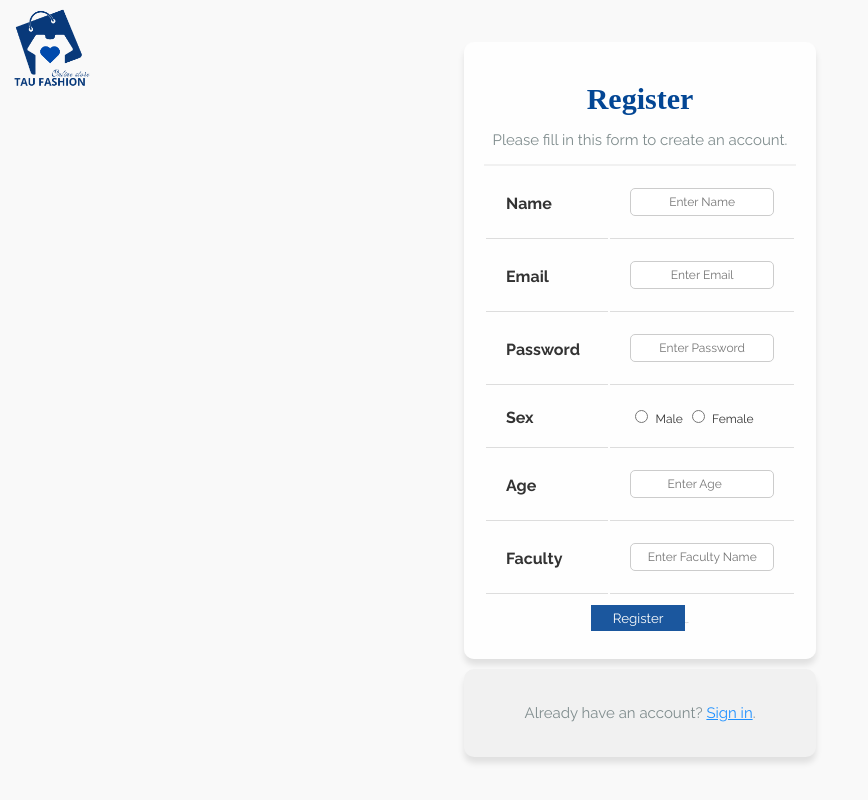
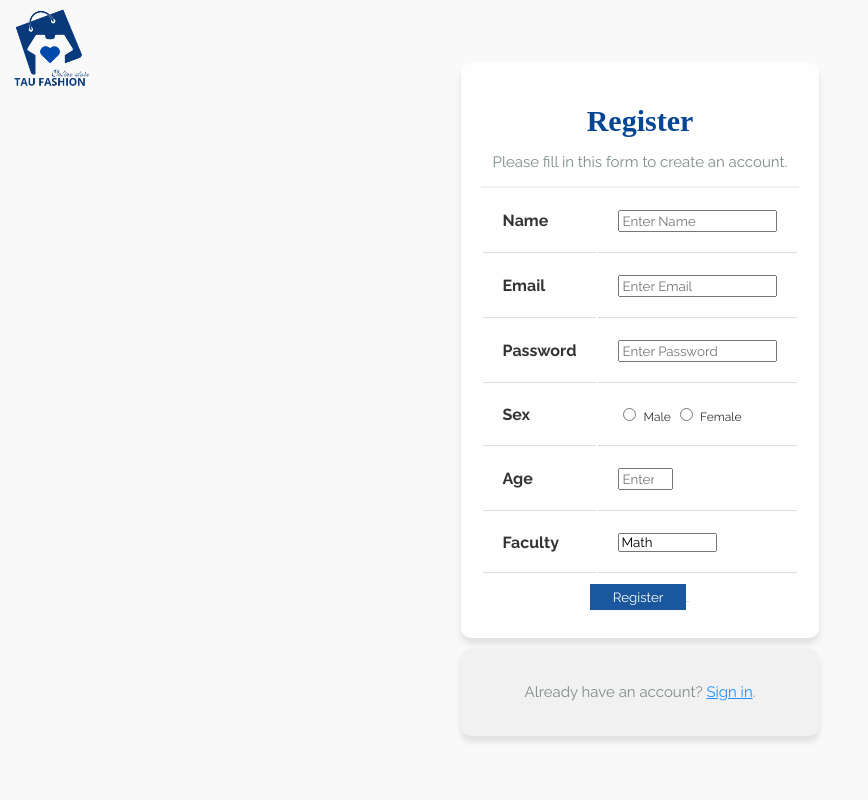
Before and after one commit to mariiamantsurova/Projects, a Flask app: page /register in a window 1280 px wide. Shown: the whole page, without its empty margins (0-868 px from the left). Run offline with Flask 3, Linux system fonts and the light colour scheme; some web fonts are replaced.

Commit message:
register

```diff
--- a/Online_store/static/css/register_and_login.css
+++ b/Online_store/static/css/register_and_login.css
@@ -12,7 +12,7 @@
 input[type="text"],
 input[type="password"],
 [type="number"],
-[type="email"] {
+[type="email"],  {
   width: 100%;
   padding: 6px 8px;
   margin-bottom: 2px;
@@ -22,6 +22,7 @@ input[type="password"],
   box-sizing: border-box;
   text-align: center;
 }
+
 
 input[type="text"]:focus,
 input[type="password"]:focus,
@@ -131,3 +132,22 @@ td {
   border-bottom: 1px solid #ddd;
   padding: 20px 20px;
 }
+
+
+* Styling the select dropdown for multiple choice */
+.faculty {
+  width: 100%;
+  padding: 6px 8px;
+  margin-bottom: 2px;
+  border: 1px solid #ccc;
+  border-radius: 5px;
+  font-size: 12px;
+  box-sizing: border-box;
+  text-align: center;
+}
+
+/* Focus state for the select dropdown */
+select:focus {
+  background-color: #ddd;
+  outline: none;
+}
--- a/Online_store/templates/register.html
+++ b/Online_store/templates/register.html
@@ -48,9 +48,19 @@
                         <td><input type="number" name="age" placeholder="Enter Age" min="1" max="100" required> </td>
                     </tr>
                     <tr>
-                        <th><b>Faculty</b></th>
-                        <td><input type="text" placeholder="Enter Faculty Name" name="faculty" required></td>
-                    </tr>
+    <th><b>Faculty</b></th>
+    <td>
+        <select name="faculty" id="facylty" multiple size="1">
+            <option value="Math">Math</option>
+            <option value="Engineering">Engineering</option>
+            <option value="Psychology">Psychology</option>
+            <option value="Exact Sciences">Exact Sciences</option>
+            <option value="Art">Art</option>
+            <option value="Law">Law</option>
+            <option value="Other">Other</option>
+        </select>
+    </td>
+</tr>
                 </table>
                 <br></b>
                 <!--button type="submit" class="registration">Register</button>-->
```
Also changed, not shown: 2 other files.
